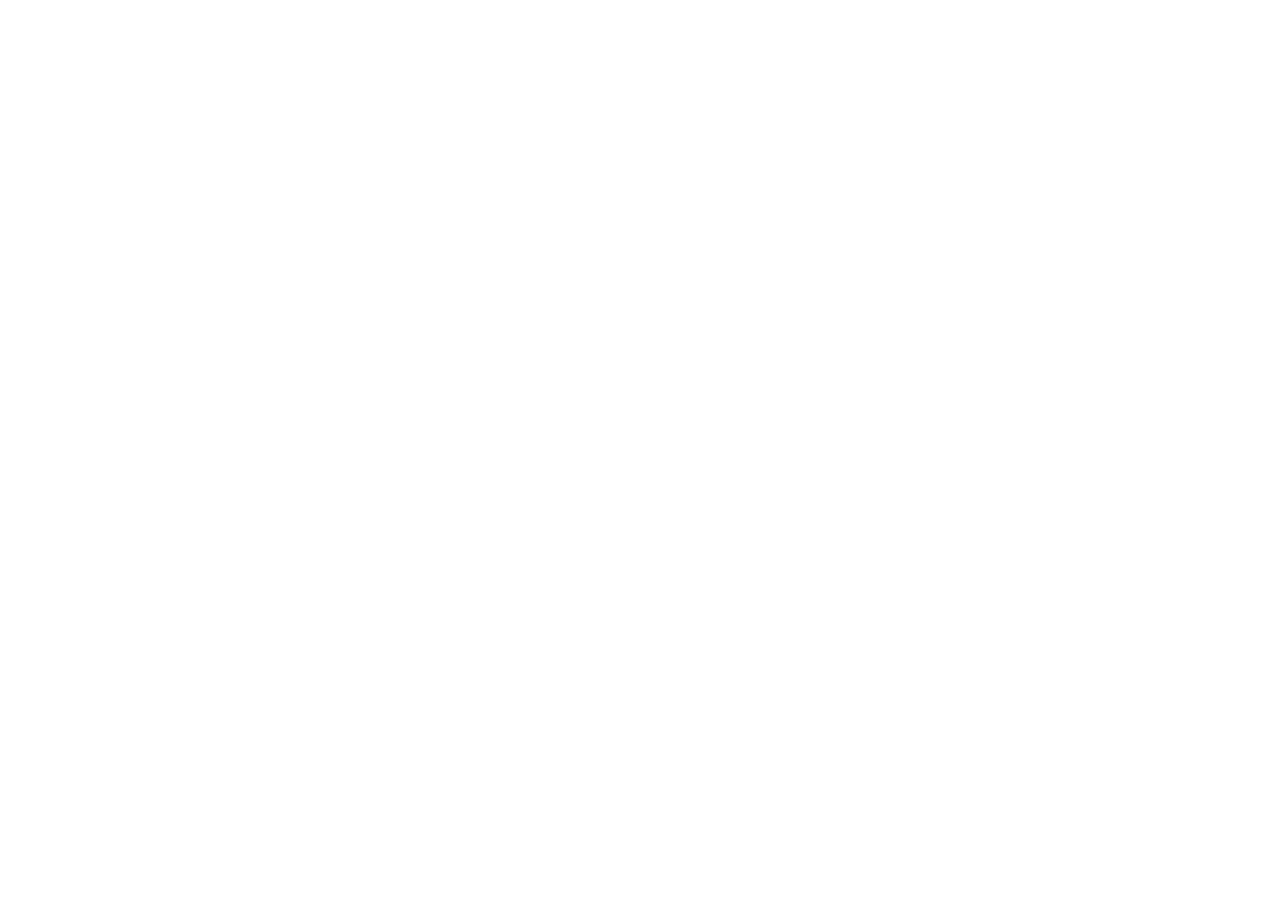
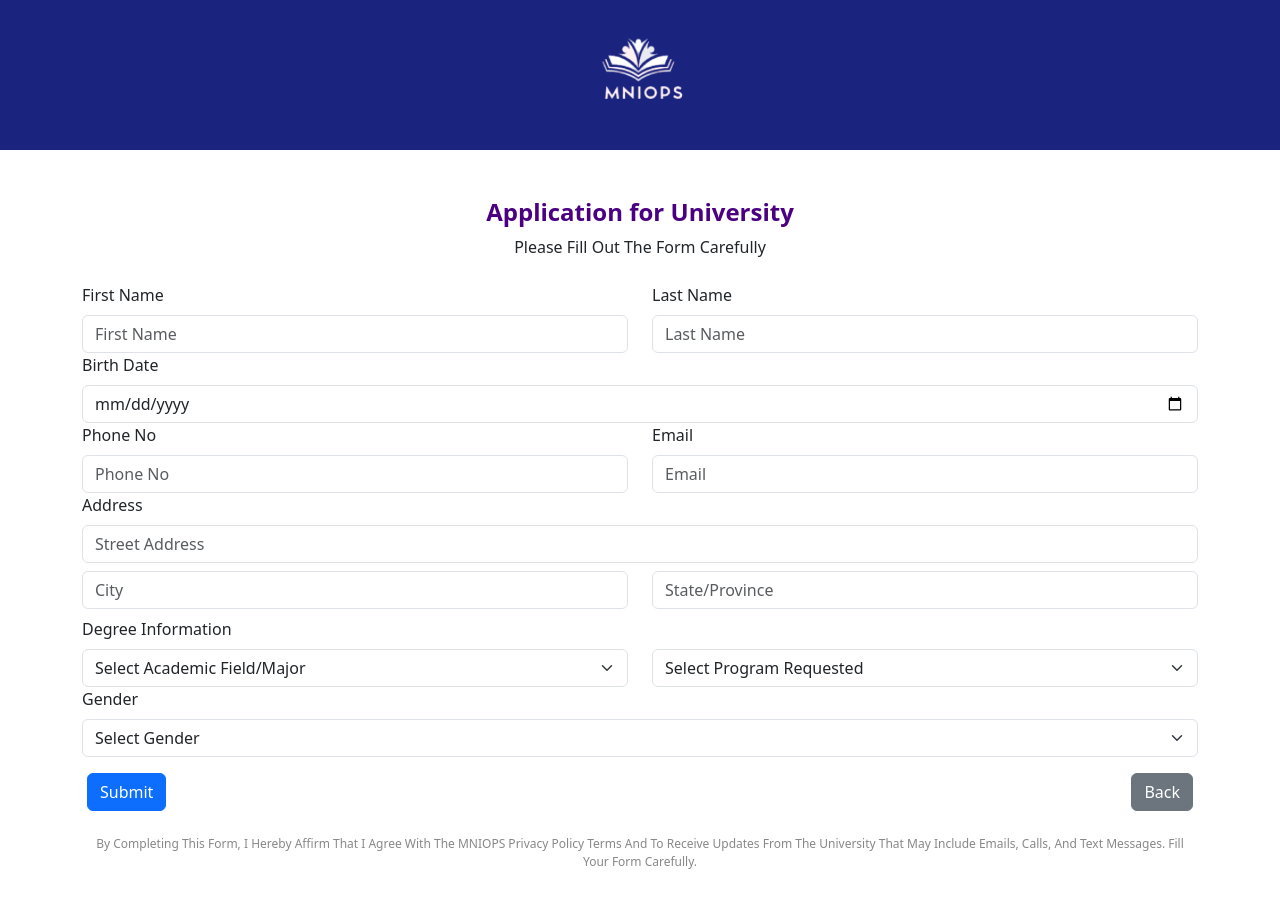
Before and after one commit to iam741n/MniopsUniversity, a React (Create React App) app: page /ApplyNow in a window 1280 px wide. Before the commit this address had no page. Shown: the top 908 px of the page. Before the commit the page ends 800 px from the top, so only its background shows below. Built offline with nearby package versions, Linux system fonts and the light colour scheme.

Commit message:
Third Commit

```diff
--- a/src/App.js
+++ b/src/App.js
@@ -2,6 +2,7 @@ import React from 'react';
 import { BrowserRouter as Router, Route, Routes } from 'react-router-dom';
 import Homepage from './Components/Homepage';
 import Login from './Components/Login';
+import ApplyNow from './Components/ApplyNow';
 
 function App() {
   return (
@@ -9,6 +10,7 @@ function App() {
     <Routes>
       <Route path="/" element={<Homepage />} />
       <Route path="/Login" element={<Login />} />
+      <Route path="/ApplyNow" element={<ApplyNow />} />
       </Routes>
       </Router>
   );
--- /dev/null
+++ b/src/Components/ApplyNow.js
@@ -0,0 +1,130 @@
+import React from 'react';
+import { Form, Button, Container, Row, Col } from 'react-bootstrap';
+import '../Styles/ApplyNow.css';
+import { useNavigate } from 'react-router-dom';
+
+const ApplyNow = () => {
+    const  navigate =useNavigate();
+    return (
+    <div>
+      <div className="university-logo-container mb-3">
+        <img src="/Mniops2.png" alt="MNI OPS Logo" className="university-logo" />
+      </div>
+      <Container className="university-form-container my-5">
+        <div className="university-form-header text-center mb-4">
+          <h1>Application for University</h1>
+          <p>Please Fill Out The Form Carefully</p>
+        </div>
+        <Form>
+          <Row>
+            <Col xs={12} md={6}>
+              <Form.Group controlId="formFirstName">
+                <Form.Label>First Name</Form.Label>
+                <Form.Control type="text" placeholder="First Name" />
+              </Form.Group>
+            </Col>
+            <Col xs={12} md={6}>
+              <Form.Group controlId="formLastName">
+                <Form.Label>Last Name</Form.Label>
+                <Form.Control type="text" placeholder="Last Name" />
+              </Form.Group>
+            </Col>
+          </Row>
+
+          <Row>
+            <Col xs={12}>
+              <Form.Group controlId="formBirthDate">
+                <Form.Label>Birth Date</Form.Label>
+                <Form.Control type="date" placeholder="dd/mm/yyyy" />
+              </Form.Group>
+            </Col>
+          </Row>
+
+          <Row>
+            <Col xs={12} md={6}>
+              <Form.Group controlId="formPhone">
+                <Form.Label>Phone No</Form.Label>
+                <Form.Control type="text" placeholder="Phone No" />
+              </Form.Group>
+            </Col>
+            <Col xs={12} md={6}>
+              <Form.Group controlId="formEmail">
+                <Form.Label>Email</Form.Label>
+                <Form.Control type="email" placeholder="Email" />
+              </Form.Group>
+            </Col>
+          </Row>
+
+          <Form.Group controlId="formAddress">
+            <Form.Label>Address</Form.Label>
+            <Form.Control type="text" placeholder="Street Address" className="mb-2" />
+            <Row>
+              <Col xs={12} md={6}>
+                <Form.Control type="text" placeholder="City" className="mb-2" />
+              </Col>
+              <Col xs={12} md={6}>
+                <Form.Control type="text" placeholder="State/Province" className="mb-2" />
+              </Col>
+            </Row>
+          </Form.Group>
+
+          <Form.Group controlId="formDegreeInformation">
+            <Form.Label>Degree Information</Form.Label>
+            <Row>
+              <Col xs={12} md={6}>
+                <Form.Select>
+                  <option>Select Academic Field/Major</option>
+                  <option>Business Administration</option>
+                  <option>Computer Science</option>
+                  <option>Information Technology</option>
+                  <option>Health Science</option>
+                  {/* Add options here */}
+                </Form.Select>
+              </Col>
+              <Col xs={12} md={6}>
+                <Form.Select>
+                  <option>Select Program Requested</option>
+                  <option>Bachelor's Degree(BS) 4 years</option>
+                  <option>Master's Degree(MS) 2 years</option>
+                  <option>Associate's Degree(AS) 2 years</option>
+                  {/* Add options here */}
+                </Form.Select>
+              </Col>
+            </Row>
+          </Form.Group>
+
+          <Form.Group controlId="formGender">
+            <Form.Label>Gender</Form.Label>
+            <Form.Select>
+              <option>Select Gender</option>
+              <option>Male</option>
+              <option>Female</option>
+              <option>Other</option>
+            </Form.Select>
+          </Form.Group>
+          <div className="button-row">
+            <Button variant="primary" type="submit" className="university-form-button">
+              Submit
+            </Button>
+            <Button
+              variant="secondary"
+              type="button"
+              className="university-back-button"
+              onClick={() => navigate('/')} // Replace '/previousPage' with the actual route you want to navigate to
+            >
+              Back
+            </Button>
+          </div>
+        </Form>
+        <div className="university-form-footer text-center mt-4">
+          <p>
+            By Completing This Form, I Hereby Affirm That I Agree With The MNIOPS Privacy Policy Terms And To
+            Receive Updates From The University That May Include Emails, Calls, And Text Messages. Fill Your Form Carefully.
+          </p>
+        </div>
+      </Container>
+    </div>
+  );
+};
+
+export default ApplyNow;
--- a/src/Components/Homepage.js
+++ b/src/Components/Homepage.js
@@ -1,5 +1,5 @@
 import React from 'react';
-import { Container, Row, Col, Card, Button, Navbar, Nav, FormControl, Form, Accordion } from 'react-bootstrap';
+import { Container, Row, Col, Card, Button, Navbar, Nav, NavDropdown, FormControl, Form, Accordion } from 'react-bootstrap';
 import { FaSearch, FaLinkedin, FaTwitter, FaFacebook, FaYoutube, FaInstagram } from 'react-icons/fa';
 import {Link} from 'react-router-dom';
 import '../Styles/Homepage.css';
@@ -30,13 +30,29 @@ const Homepage = () => {
         <Navbar.Toggle aria-controls="basic-navbar-nav" />
         <Navbar.Collapse id="basic-navbar-nav">
           <Nav className="ml-auto">
-                <Nav.Link href="#">Academic Programs</Nav.Link>
+            <NavDropdown title="Academic Programs" id="academic-programs-dropdown">
+              <NavDropdown title="Master's Degree" id="masters-degree-dropdown">
+                <NavDropdown.Item href="#">Business Administration</NavDropdown.Item>
+                <NavDropdown.Item href="#">Information Technology</NavDropdown.Item>
+                <NavDropdown.Item href="#">Education</NavDropdown.Item>
+              </NavDropdown>
+              <NavDropdown title="Bachelor's Degree" id="bachelors-degree-dropdown">
+                <NavDropdown.Item href="#">Business Administration</NavDropdown.Item>
+                <NavDropdown.Item href="#">Computer Science</NavDropdown.Item>
+                <NavDropdown.Item href="#">Health Education</NavDropdown.Item>
+              </NavDropdown>
+              <NavDropdown title="Associate's Degree" id="associates-degree-dropdown">
+                <NavDropdown.Item href="#">Business Administration</NavDropdown.Item>
+                <NavDropdown.Item href="#">Computer Science</NavDropdown.Item>
+                <NavDropdown.Item href="#">Health Education</NavDropdown.Item>
+              </NavDropdown>
+            </NavDropdown>
             <Nav.Link href="#">Student Experience</Nav.Link>
             <Nav.Link href="#">Become A Student</Nav.Link>
             <Nav.Link href="#">Tuition-Free</Nav.Link>
             <Nav.Link href="#">About</Nav.Link>
             <Nav.Link href="#">Contact</Nav.Link>
-                <Button className="apply-now-btn ml-3">Apply Now</Button>
+            <Link to="/ApplyNow" className="btn apply-now-btn ml-3">Apply Now</Link>
           </Nav>
         </Navbar.Collapse>
       </Container>
@@ -125,21 +141,21 @@ const Homepage = () => {
               <Col md={6}>
                 <Accordion>
                   <Accordion.Item eventKey="0">
-                    <Accordion.Header>Does UoPeople accept international students?</Accordion.Header>
+                    <Accordion.Header>Does Mniops people accept international students?</Accordion.Header>
                     <Accordion.Body>
-                      Yes, UoPeople accepts international students from all over the world.
+                      Yes, <strong>Mniops</strong> accepts international students from all over the world.
                     </Accordion.Body>
                   </Accordion.Item>
                   <Accordion.Item eventKey="1">
                     <Accordion.Header>Are the programs accredited?</Accordion.Header>
                     <Accordion.Body>
-                      <strong>University of the People</strong> is accredited by the Distance Education Accrediting Commission. The Distance Education Accrediting Commission (DEAC) is listed by the U.S. Department of Education as a recognized accrediting agency.
+                      <strong>Mniops</strong> is accredited by the Distance Education Accrediting Commission. The Distance Education Accrediting Commission (DEAC) is listed by the U.S. Department of Education as a recognized accrediting agency.
                     </Accordion.Body>
                   </Accordion.Item>
                   <Accordion.Item eventKey="2">
                     <Accordion.Header>Will I get the academic support I need?</Accordion.Header>
                     <Accordion.Body>
-                      Yes, UoPeople provides various forms of academic support to ensure student success.
+                      Yes, <strong>Mniops</strong> provides various forms of academic support to ensure student success.
                     </Accordion.Body>
                   </Accordion.Item>
                   <Accordion.Item eventKey="3">
--- /dev/null
+++ b/src/Styles/ApplyNow.css
@@ -0,0 +1,86 @@
+.university-logo-container {
+    background-color: #1a237e; /* Blue color */
+    padding: 2px;
+    display: flex;
+    justify-content: center; /* Center horizontally */
+    align-items: center; /* Center vertically */
+    height: 150px; /* Adjust height as needed */
+    /* Optional: for rounded corners */
+    /* border-radius: 8px; */
+}
+
+.university-logo {
+    width: 150px;
+    height: auto;
+}
+
+.university-form-header h1 {
+    font-size: 24px;
+    font-weight: 700;
+    color: #4b0082;
+}
+
+.university-form-footer p {
+    font-size: 12px;
+    color: #888;
+}
+.university-form-button {
+    background-color: #800080;
+    border-color: #800080;
+    border-radius: 10%;
+  }
+
+  .university-form-button[type="submit"]:hover {
+    background-color: #660066;
+    border-color: #660066;
+  }
+
+  .university-back-button {
+    background-color: #6c757d;
+    border-color: #6c757d;
+    border-radius: 10%;
+  }
+
+  .university-back-button[type="button"]:hover {
+    background-color: #5a6268;
+    border-color: #5a6268;
+  }
+
+  .button-row {
+    display: flex;
+    justify-content: space-between;
+    align-items: center;
+    margin-top: 1rem;
+  }
+
+  .button-row .btn {
+    margin: 0 5px;
+  }
+
+
+.university-form-container {
+    margin: auto;
+}
+
+/* Responsive styles */
+@media (max-width: 767px) {
+    .university-logo-container {
+        height: 100px;
+    }
+
+    .university-logo {
+        width: 60px;
+    }
+
+    .university-form-header h1 {
+        font-size: 20px;
+    }
+
+    .university-form-footer p {
+        font-size: 10px;
+    }
+
+    .university-form-container {
+        padding: 10px;
+    }
+}
```
Also changed, not shown: public/Mniops2.png (added). Lines whose indentation alone changed are shown as unchanged.
